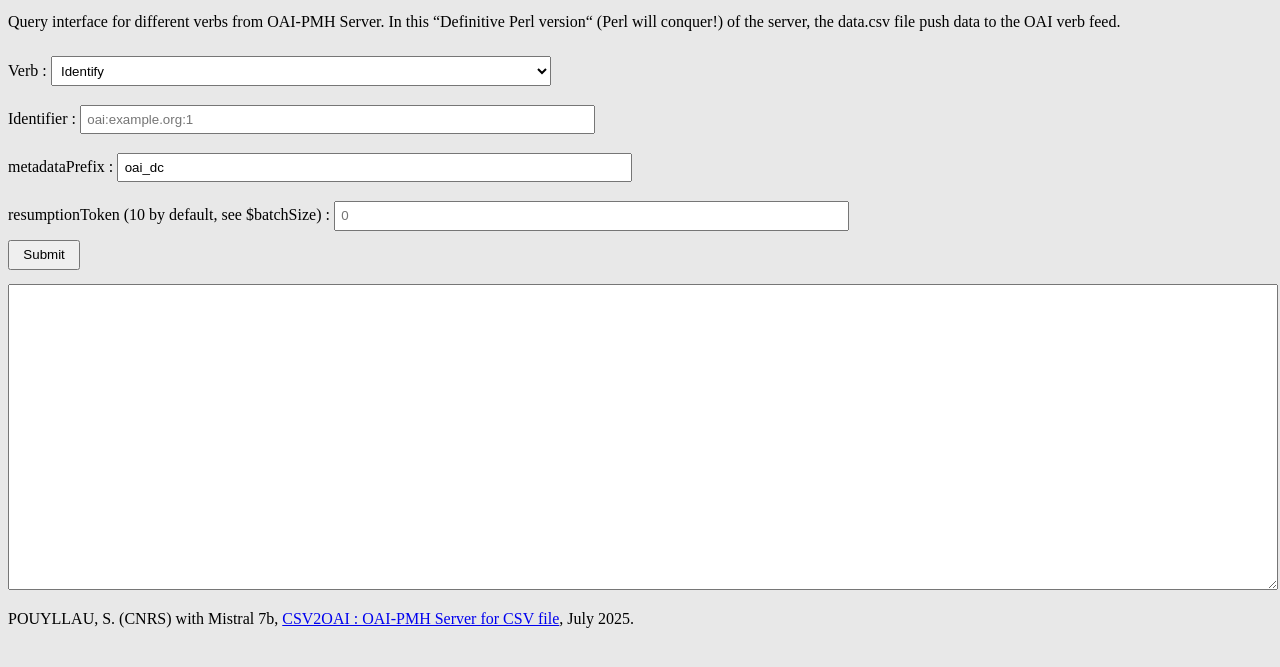
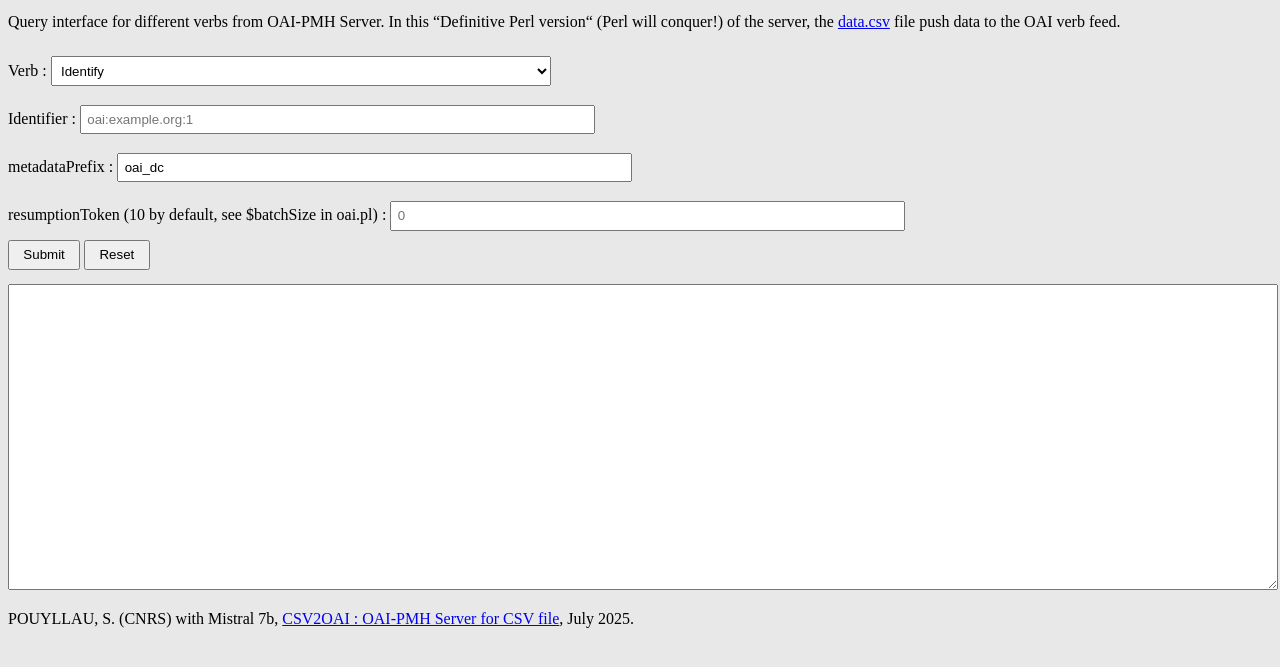
Before and after one commit to spouyllau/csv2oai-the-definitive-Perl-version, a plain HTML site: page index.html in a window 1280 px wide. Shown: the part 97-764 px from the top of the page. Drawn offline with Linux system fonts and the light colour scheme.

```diff
--- a/data.csv
+++ b/data.csv
@@ -24,3 +24,4 @@
 JulesVerne;oai:julesverne:23;https://fr.wikipedia.org/wiki/Le_Chemin_de_France;Le Chemin de France;Jules Verne;Roman d'aventure;Oeuvre de Jules Verne : Le Chemin de France;Pierre-Jules Hetzel;1887-01-01;Text;text/html;fr;France;Domain public;https://fr.wikipedia.org/wiki/Voyages_extraordinaires;
 JulesVerne;oai:julesverne:24;https://fr.wikipedia.org/wiki/L%27Étoile_du_sud;L'Étoile du sud;Jules Verne;Roman d'aventure;Oeuvre de Jules Verne : L'Étoile du sud;Pierre-Jules Hetzel;1884-01-01;Text;text/html;fr;France;Domain public;https://fr.wikipedia.org/wiki/Voyages_extraordinaires;
 JulesVerne;oai:julesverne:25;https://fr.wikipedia.org/wiki/Nord_contre_Sud;Nord contre Sud;Jules Verne;Roman d'aventure;Oeuvre de Jules Verne : Nord contre Sud;Pierre-Jules Hetzel;1887-01-01;Text;text/html;fr;France;Domain public;https://fr.wikipedia.org/wiki/Voyages_extraordinaires;
+JulesVerne;oai:julesverne:26;https://fr.wikipedia.org/wiki/Nord_contre_Sud;Nord contre Sud (2);Jules Verne;Roman d'aventure;Oeuvre de Jules Verne : Nord contre Sud;Pierre-Jules Hetzel;1887-01-01;Text;text/html;fr;France;Domain public;https://fr.wikipedia.org/wiki/Voyages_extraordinaires;
--- a/index.html
+++ b/index.html
@@ -21,7 +21,7 @@
     <td><h1>OAI-PMH Server for CSV file “The Definitive Perl Version”</h1></td>
   </tr>
 </table>
-  <p>Query interface for different verbs from OAI-PMH Server. In this “Definitive Perl version“ (Perl will conquer!) of the server, the data.csv file push data to the OAI verb feed.</p>
+  <p>Query interface for different verbs from OAI-PMH Server. In this “Definitive Perl version“ (Perl will conquer!) of the server, the <a href="data.csv">data.csv</a> file push data to the OAI verb feed.</p>
   <form id="oaiForm">
     <label>Verb :
       <select name="verb" id="verb">
@@ -35,8 +35,9 @@
     </label><br>
     <label>Identifier : <input type="text" name="identifier" placeholder="oai:example.org:1"></label><br>
     <label>metadataPrefix : <input type="text" name="metadataPrefix" value="oai_dc"></label><br>
-    <label>resumptionToken (10 by default, see $batchSize) : <input type="text" name="resumptionToken" placeholder="0"></label><br>
+    <label>resumptionToken (10 by default, see $batchSize in oai.pl) : <input type="text" name="resumptionToken" placeholder="0"></label><br>
     <button type="submit">Submit</button>
+    <button type="reset">Reset</button>
   </form>
 
   <textarea id="output" readonly></textarea>
```
Also changed, not shown: 1 other file.
